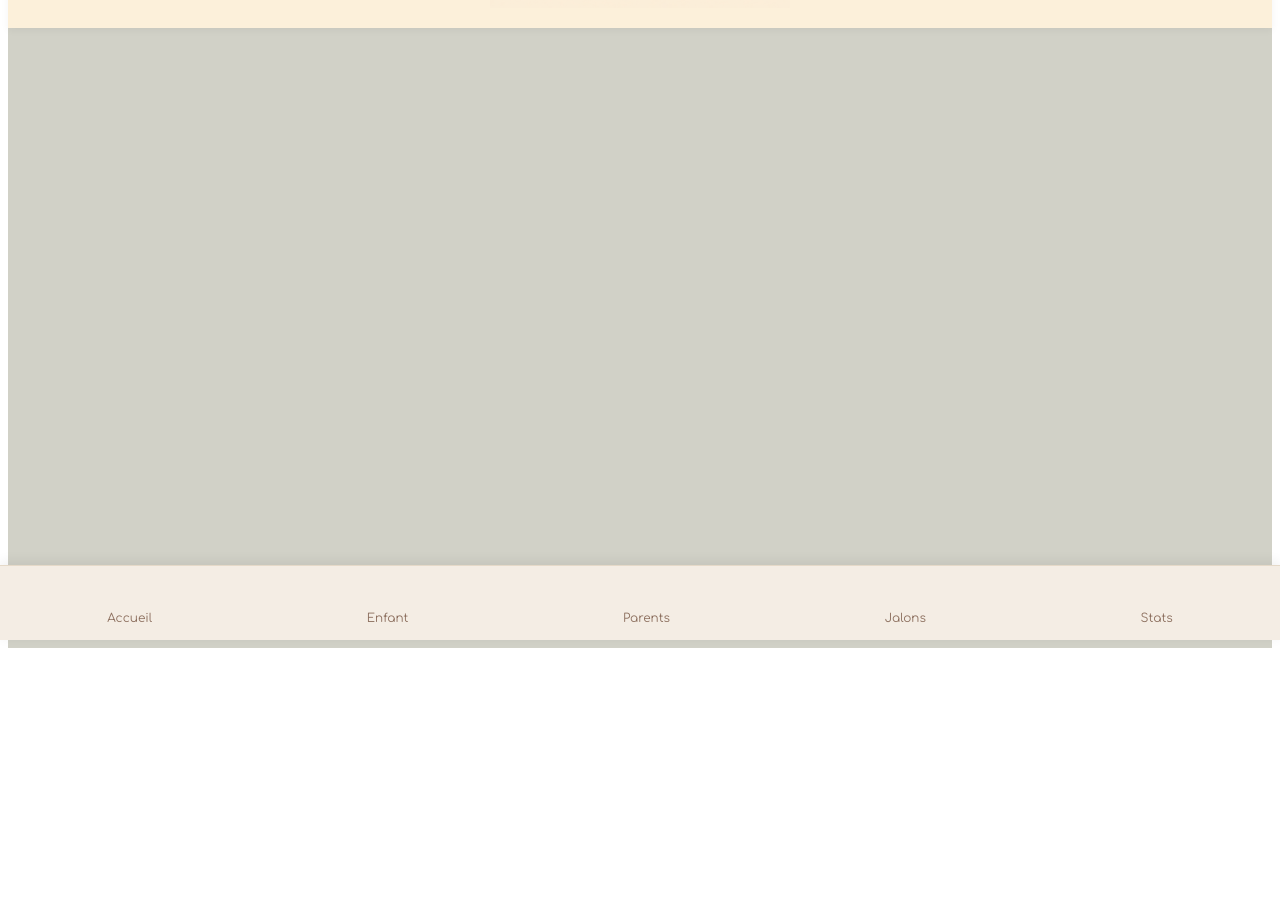
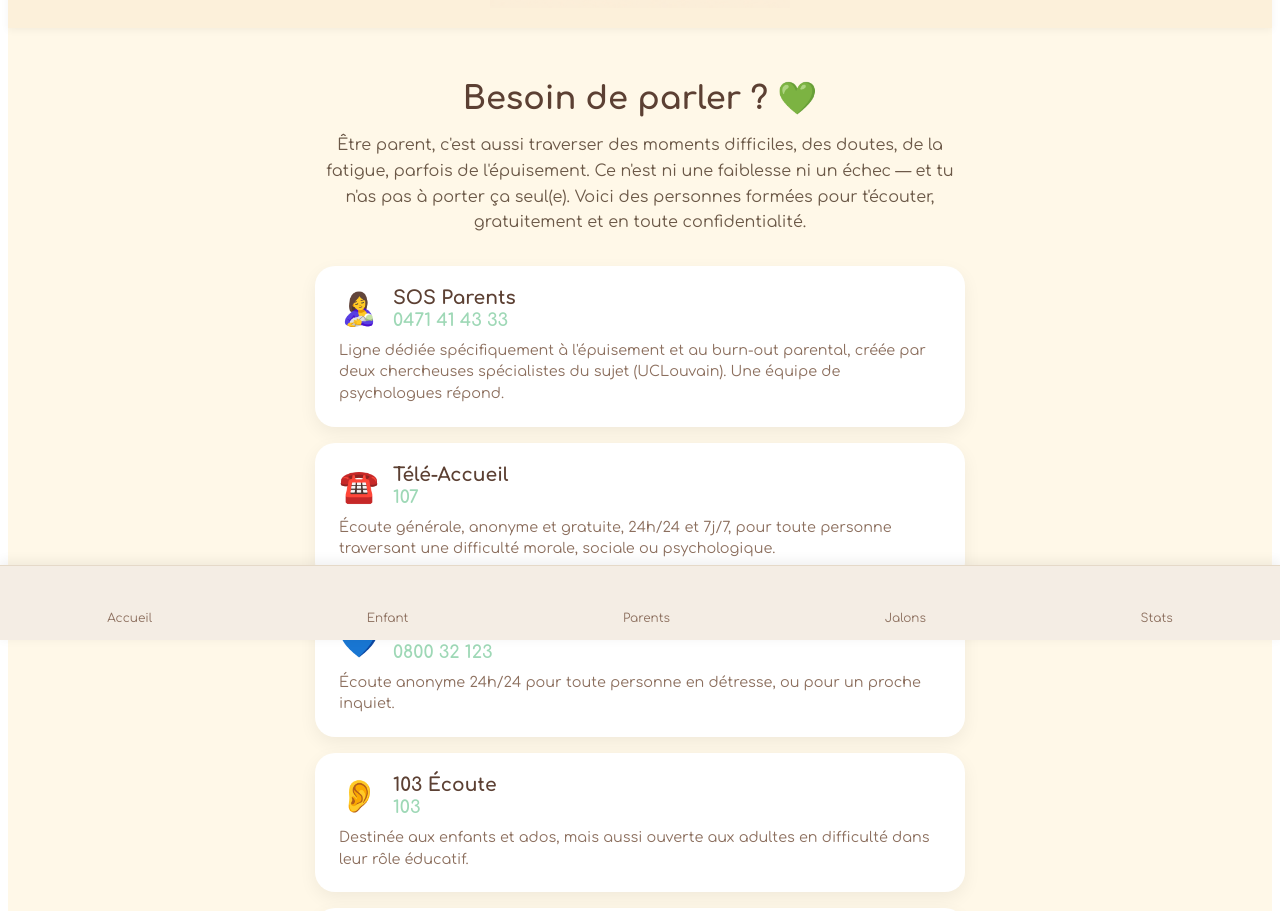
Before and after one commit to Tyle89/little-steps, a Vue app: page /support in a window 1280 px wide. Shown: the part 160-1071 px from the top of the page. Before the commit the page ends 816 px from the top, so only its background shows below. Built offline with nearby package versions, Linux system fonts and the light colour scheme; no server answers; some icons are missing.

Commit message:
MoodJournal & Support

```diff
--- a/src/router/index.js
+++ b/src/router/index.js
@@ -53,6 +53,11 @@ const router = createRouter({
       path: '/privacy',
       name: 'Privacy',
       component: () => import('@/views/legal/PrivacyView.vue')
+    },
+    {
+      path: '/support',
+      name: 'Support',
+      component: () => import('@/views/support/SupportView.vue')
     }
   ]
 })
--- a/src/views/parents/MoodJournalView.vue
+++ b/src/views/parents/MoodJournalView.vue
@@ -2,6 +2,19 @@
   <div class="mood-page">
     <div class="content">
       <h1 class="title">Comment tu te sens aujourd'hui ?</h1>
+
+      <RouterLink to="/support" class="support-link">
+        🤝 Besoin de parler à quelqu'un ?
+      </RouterLink>
+
+      <!-- Suggestion contextuelle -->
+      <div v-if="showSupportSuggestion" class="card suggestion-card">
+        <p>
+          On a remarqué que ces derniers jours semblent difficiles. Tu n'es pas seul(e) —
+          il existe des personnes formées pour t'écouter, si tu en ressens le besoin.
+        </p>
+        <RouterLink to="/support" class="btn-suggestion">Voir les ressources</RouterLink>
+      </div>
 
       <div class="card">
         <!-- Emojis -->
@@ -106,6 +119,12 @@ const baseScores = {
   '😡': 0.15
 }
 
+// Suggestion douce si les 3 dernières entrées sont toutes marquées "difficiles"
+const showSupportSuggestion = computed(() => {
+  if (entries.value.length < 3) return false
+  return entries.value.slice(0, 3).every((e) => e.score < 0.4)
+})
+
 const selectEmoji = (emoji) => {
   selectedEmoji.value = emoji
 }
@@ -189,7 +208,38 @@ const formatDate = (dateStr) => {
   text-align: center;
   font-size: 1.9rem;
   color: #5C4033;
-  margin-bottom: 24px;
+  margin-bottom: 12px;
+}
+
+.support-link {
+  display: block;
+  text-align: center;
+  color: #9ED8B6;
+  font-weight: 600;
+  text-decoration: none;
+  margin-bottom: 20px;
+  font-size: 0.95rem;
+}
+
+.suggestion-card {
+  background: #fff3e0;
+  text-align: center;
+}
+
+.suggestion-card p {
+  color: #8a5a00;
+  line-height: 1.5;
+  margin: 0 0 14px;
+}
+
+.btn-suggestion {
+  display: inline-block;
+  background: #F4A46C;
+  color: white;
+  padding: 12px 24px;
+  border-radius: 30px;
+  font-weight: 600;
+  text-decoration: none;
 }
 
 .card {
@@ -203,8 +253,8 @@ const formatDate = (dateStr) => {
 .emoji-selector {
   display: flex;
   justify-content: center;
+  align-items: center;
   gap: 10px;
-  align-items: center;
   margin-bottom: 24px;
 }
 
--- /dev/null
+++ b/src/views/support/SupportView.vue
@@ -0,0 +1,145 @@
+<template>
+  <div class="support-page">
+    <div class="content">
+      <h1 class="title">Besoin de parler ? 💚</h1>
+      <p class="intro">
+        Être parent, c'est aussi traverser des moments difficiles, des doutes,
+        de la fatigue, parfois de l'épuisement. Ce n'est ni une faiblesse ni un échec —
+        et tu n'as pas à porter ça seul(e). Voici des personnes formées pour t'écouter,
+        gratuitement et en toute confidentialité.
+      </p>
+
+      <div class="card resource-card" v-for="resource in resources" :key="resource.name">
+        <div class="resource-header">
+          <span class="resource-icon">{{ resource.icon }}</span>
+          <div>
+            <h3>{{ resource.name }}</h3>
+            <a :href="`tel:${resource.phoneLink}`" class="phone">{{ resource.phone }}</a>
+          </div>
+        </div>
+        <p class="resource-desc">{{ resource.description }}</p>
+      </div>
+
+      <div class="card emergency-card">
+        <p>
+          🚨 En cas de danger immédiat pour toi-même ou ton enfant, appelle le
+          <strong>112</strong> (urgences) ou le <strong>101</strong> (police).
+        </p>
+      </div>
+    </div>
+  </div>
+</template>
+
+<script setup>
+const resources = [
+  {
+    icon: '🤱',
+    name: 'SOS Parents',
+    phone: '0471 41 43 33',
+    phoneLink: '0471414333',
+    description: "Ligne dédiée spécifiquement à l'épuisement et au burn-out parental, créée par deux chercheuses spécialistes du sujet (UCLouvain). Une équipe de psychologues répond."
+  },
+  {
+    icon: '☎️',
+    name: 'Télé-Accueil',
+    phone: '107',
+    phoneLink: '107',
+    description: "Écoute générale, anonyme et gratuite, 24h/24 et 7j/7, pour toute personne traversant une difficulté morale, sociale ou psychologique."
+  },
+  {
+    icon: '💙',
+    name: 'Centre de Prévention du Suicide',
+    phone: '0800 32 123',
+    phoneLink: '0800321213',
+    description: "Écoute anonyme 24h/24 pour toute personne en détresse, ou pour un proche inquiet."
+  },
+  {
+    icon: '👂',
+    name: '103 Écoute',
+    phone: '103',
+    phoneLink: '103',
+    description: "Destinée aux enfants et ados, mais aussi ouverte aux adultes en difficulté dans leur rôle éducatif."
+  },
+  {
+    icon: '🛡️',
+    name: 'Écoute Violences Conjugales',
+    phone: '0800 30 030',
+    phoneLink: '0800300 30',
+    description: "Pour les victimes ou témoins de violence conjugale."
+  }
+]
+</script>
+
+<style scoped>
+.support-page {
+  min-height: 100vh;
+  background-color: #FFF8E8;
+  padding: 30px 20px;
+}
+
+.content {
+  max-width: 650px;
+  margin: 0 auto;
+}
+
+.title {
+  text-align: center;
+  color: #5C4033;
+  margin-bottom: 16px;
+}
+
+.intro {
+  text-align: center;
+  color: #6b5847;
+  line-height: 1.6;
+  margin-bottom: 30px;
+}
+
+.card {
+  background: white;
+  border-radius: 20px;
+  padding: 22px 24px;
+  margin-bottom: 16px;
+  box-shadow: 0 6px 18px rgba(0, 0, 0, 0.06);
+}
+
+.resource-header {
+  display: flex;
+  align-items: center;
+  gap: 14px;
+  margin-bottom: 10px;
+}
+
+.resource-icon {
+  font-size: 2rem;
+}
+
+.resource-header h3 {
+  margin: 0 0 2px;
+  color: #5C4033;
+}
+
+.phone {
+  color: #9ED8B6;
+  font-weight: 700;
+  font-size: 1.1rem;
+  text-decoration: none;
+}
+
+.resource-desc {
+  color: #8C6F5E;
+  font-size: 0.9rem;
+  line-height: 1.5;
+  margin: 0;
+}
+
+.emergency-card {
+  background: #fdecea;
+  text-align: center;
+}
+
+.emergency-card p {
+  color: #c0392b;
+  margin: 0;
+}
+</style>
```
